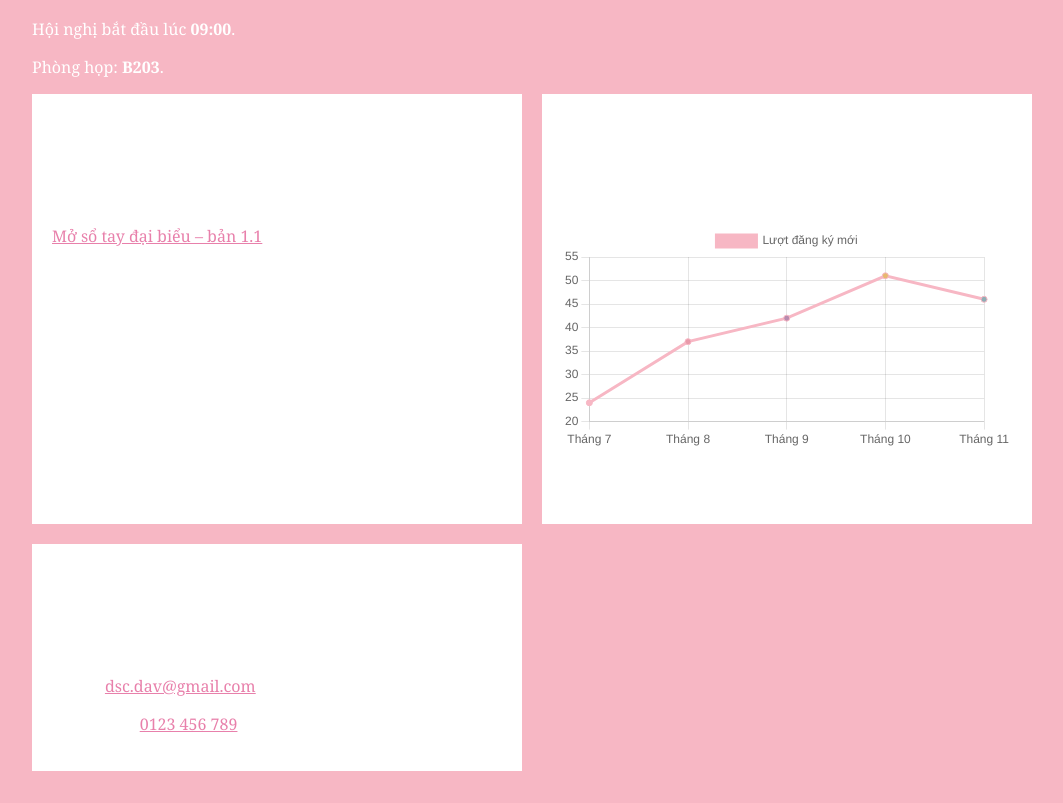
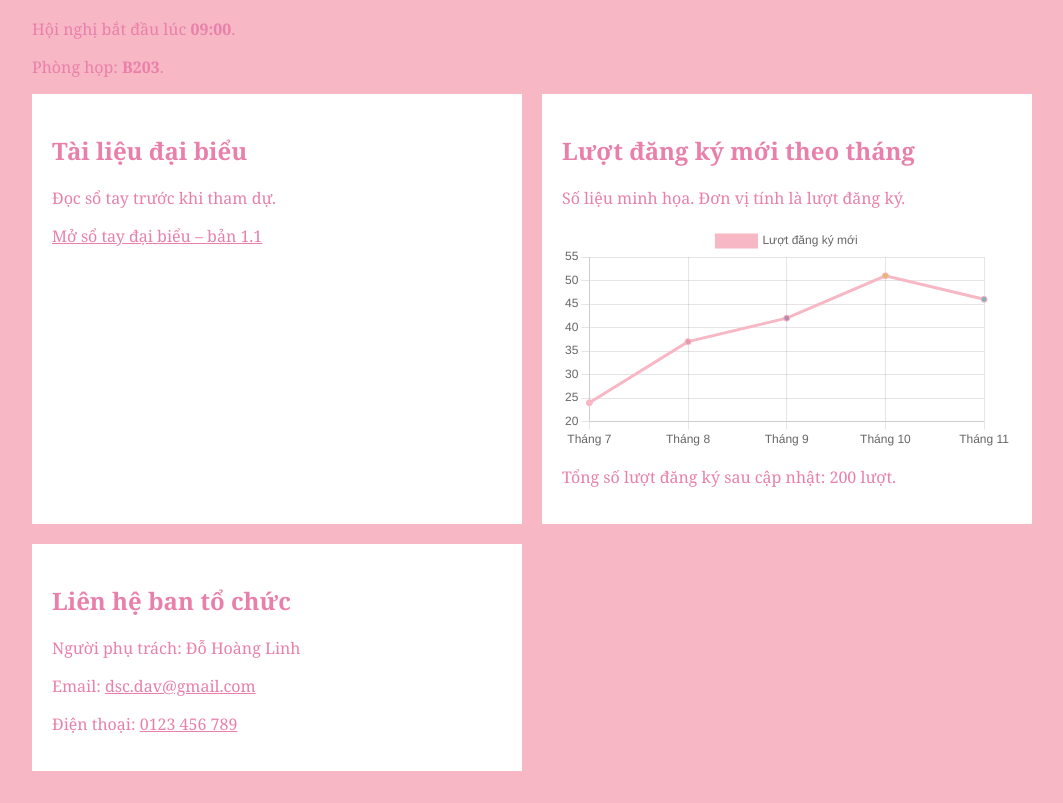
Before and after one commit to celestelinhdo/BTVN2, a plain HTML site: page docs/index.html in a window 1280 px wide. Shown: the part 78-881 px from the top of the page, without its empty margins (108-1171 px from the left). Drawn offline with nearby package versions, Linux system fonts and the light colour scheme.

Commit message:
Update index.html

```diff
--- a/docs/index.html
+++ b/docs/index.html
@@ -9,7 +9,7 @@
     body {
       margin: 0;
       background: #f7b7c4;
-      color: #ffffff;
+      color: #e880ab;
       font-family: “EB Garamond”, Georgia;
     }
     main { max-width: 1000px; margin: 32px auto; padding: 0 16px; }
```
